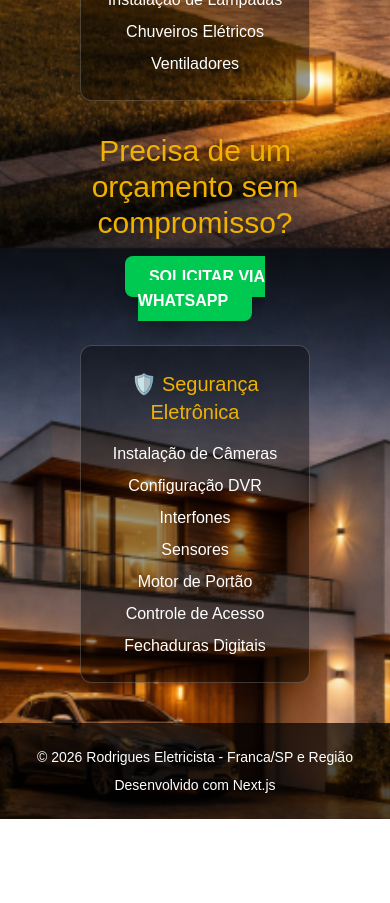
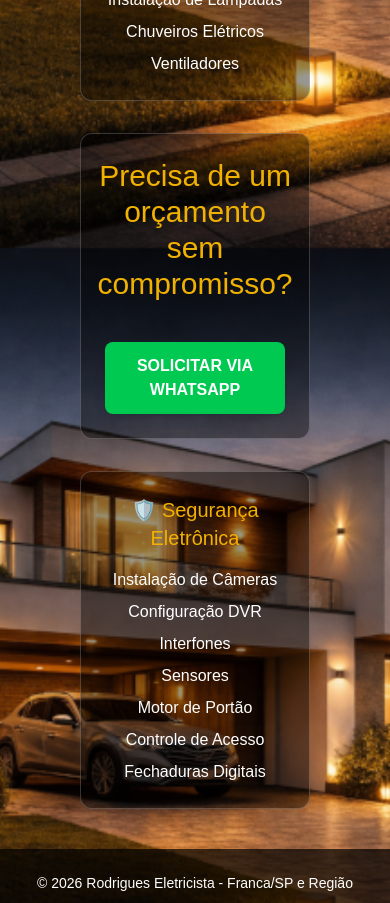
Before and after one commit to Denis-devs/Eletricitas-Next, a Next.js app: page / in a window 390 px wide. Shown: the part 1440-2343 px from the top of the page. Before the commit the page ends 2259 px from the top, so only its background shows below. Built offline with nearby package versions, Linux system fonts and the light colour scheme.

Commit message:
Atualizações no site

```diff
--- a/components/Servicos.tsx
+++ b/components/Servicos.tsx
@@ -21,32 +21,17 @@ export default function Servicos() {
         </div>
 
         {/* 2ª caixa */}
-<div className="text-center hover:border-yellow-500 transition">
+        <div className="flex flex-col items-center justify-center bg-black/40 p-6 rounded-xl border border-white/20 hover:border-yellow-500 transition text-center">
           <h3 className="text-3xl text-yellow-500 mb-4">
             Precisa de um orçamento sem compromisso?
           </h3>
-
-  {/* Botão visível no desktop (entre as informações) */}
-  <div className="hidden md:block">
           <a
             href="https://wa.me/5516994279365"
-      className="bg-green-500 text-white px-6 py-3 rounded-lg font-bold shadow-lg hover:bg-green-600 transition"
+            className="bg-green-500 text-white px-6 py-3 rounded-lg font-bold shadow-lg hover:bg-green-600 transition order-last md:order-none mt-6 md:mt-0"
           >
             SOLICITAR VIA WHATSAPP
           </a>
         </div>
-
-  {/* Botão visível no celular (embaixo) */}
-  <div className="block md:hidden mt-6 text-center">
-    <a
-      href="https://wa.me/5516994279365"
-      className="bg-green-500 text-white px-6 py-3 rounded-lg font-bold shadow-lg hover:bg-green-600 transition"
-    >
-      SOLICITAR VIA WHATSAPP
-    </a>
-  </div>
-</div>
-
 
         {/* 3ª caixa */}
         <div className="flex flex-col items-center justify-center bg-black/40 p-6 rounded-xl border border-white/20 hover:border-yellow-500 transition text-center">
```
Lines whose indentation alone changed are shown as unchanged.
